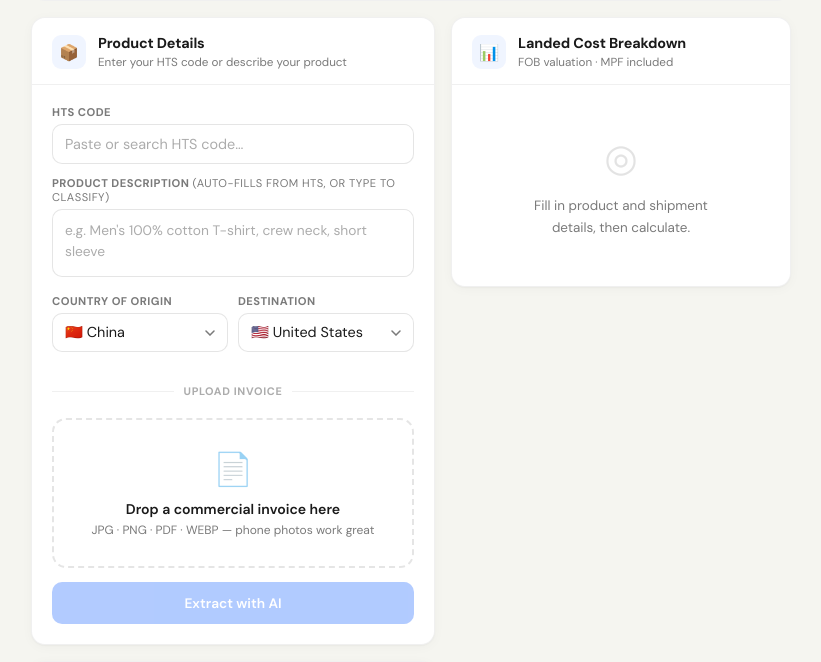
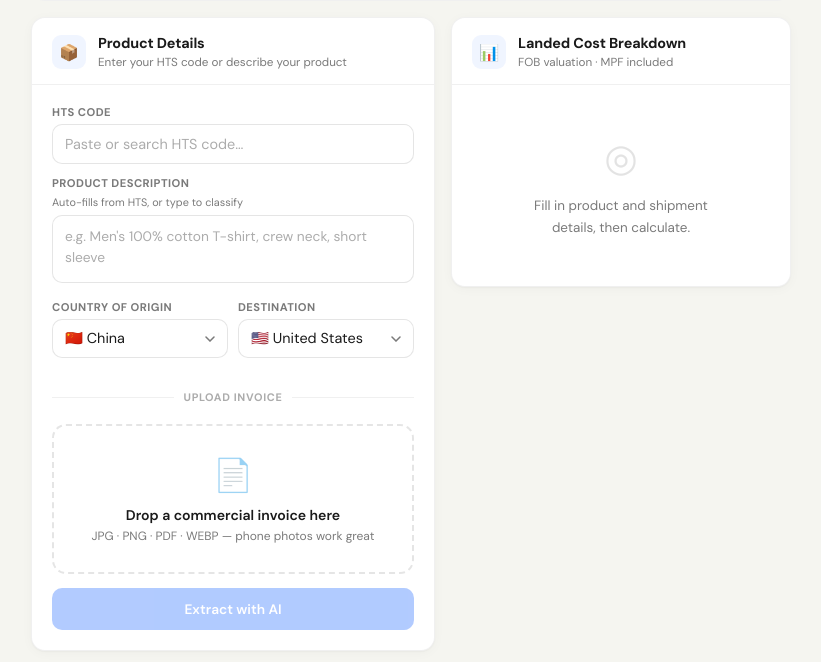
Before and after one commit to rebelkayn/dutycalc, a Flask app: page /calculator in a window 1280 px wide. Shown: the part 334-996 px from the top of the page, without its empty margins (229-1050 px from the left). Run offline with Flask 3, Linux system fonts and the light colour scheme; some libraries are stand-ins or nearby versions.

Commit message:
fix: hide rate preview desc, move hint text below label

```diff
--- a/templates/index.html
+++ b/templates/index.html
@@ -449,7 +449,7 @@ body {
 }
 .rate-preview.show { display: flex; flex-wrap: wrap; }
 .rp-code { font-family: var(--mono); font-size: 0.72rem; font-weight: 700; color: var(--blue); padding: 7px 10px; border-right: 1px solid var(--border); white-space: nowrap; background: var(--blue-soft); }
-.rp-desc { color: var(--muted); padding: 7px 10px; flex: 1; min-width: 0; overflow: hidden; text-overflow: ellipsis; white-space: nowrap; border-right: 1px solid var(--border); }
+.rp-desc { display: none; }
 .rp-rates { display: flex; align-items: center; flex-shrink: 0; }
 .rp-rate { padding: 7px 10px; border-right: 1px solid var(--border); white-space: nowrap; }
 .rp-rate:last-child { border: none; }
@@ -457,7 +457,7 @@ body {
 .rp-rate .rv { font-weight: 700; color: var(--ink); font-size: 0.78rem; }
 .rp-rate.eff .rv { color: var(--blue); }
 .rp-rate.s301 .rv { color: var(--amber); }
-@media (max-width: 500px) { .rp-desc { display: none; } }
+
 
 /* ═══════ BUTTONS ═══════ */
 .btn {
@@ -786,7 +786,8 @@ body.embed-refund #panelRefund { display: block !important; }
             </div>
           </div>
           <div class="field">
-            <label>Product Description <span style="font-weight:400;color:var(--muted)">(auto-fills from HTS, or type to classify)</span></label>
+            <label>Product Description</label>
+            <div style="font-size:0.68rem;color:var(--muted);margin-bottom:6px">Auto-fills from HTS, or type to classify</div>
             <textarea id="productDesc" placeholder="e.g. Men's 100% cotton T-shirt, crew neck, short sleeve"></textarea>
           </div>
           <div class="field-row">
```
